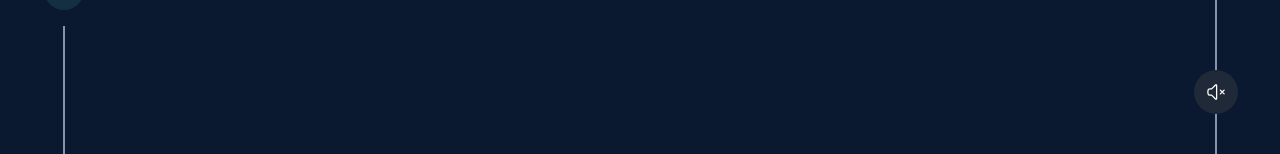
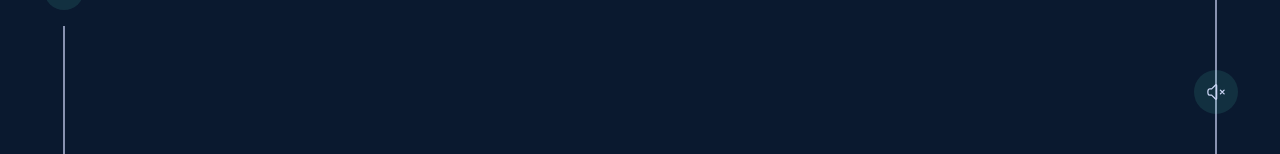
Before and after one commit to puneethkanike09/Portfoliio-new, a Next.js app: page / in a window 1280 px wide. Shown: the part 646-800 px from the top of the page. Built offline with nearby package versions, Linux system fonts and the light colour scheme.

Commit message:
adjusted the music icnon

```diff
--- a/pages/api/hello.ts
+++ b/pages/api/hello.ts
@@ -9,5 +9,5 @@ export default function handler(
   req: NextApiRequest,
   res: NextApiResponse<Data>
 ) {
-  res.status(200).json({ name: 'John Doe' })
+  res.status(200).json({ name: 'Puneeth k' })
 }
--- a/pages/index.tsx
+++ b/pages/index.tsx
@@ -100,12 +100,12 @@ const Home: React.FC = () => {
           {/* Mute/Unmute Button with Icon */}
           <button
             onClick={toggleMusic}
-            className="fixed bottom-5 right-[15px] md:bottom-10 md:right-[42px] p-3 bg-gray-800 text-white rounded-full"
+            className="fixed bottom-5 right-[15px] md:bottom-10 md:right-[42px] p-3 bg-transparent md:bg-hoverColor rounded-full"
           >
             {isPlaying ? (
-              <SpeakerWaveIcon className="h-3 w-3 md:h-5 md:w-5" /> // Volume up icon for playing state
+              <SpeakerWaveIcon className=" text-textGreen h-4 w-4 md:h-5 md:w-5" /> // Volume up icon for playing state
             ) : (
-              <SpeakerXMarkIcon className="h-3 w-3 md:h-5 md:w-5" /> // Volume off icon for muted state
+              <SpeakerXMarkIcon className="h-4 w-4 md:h-5 md:w-5" /> // Volume off icon for muted state
             )}
           </button>
         </main>
```
